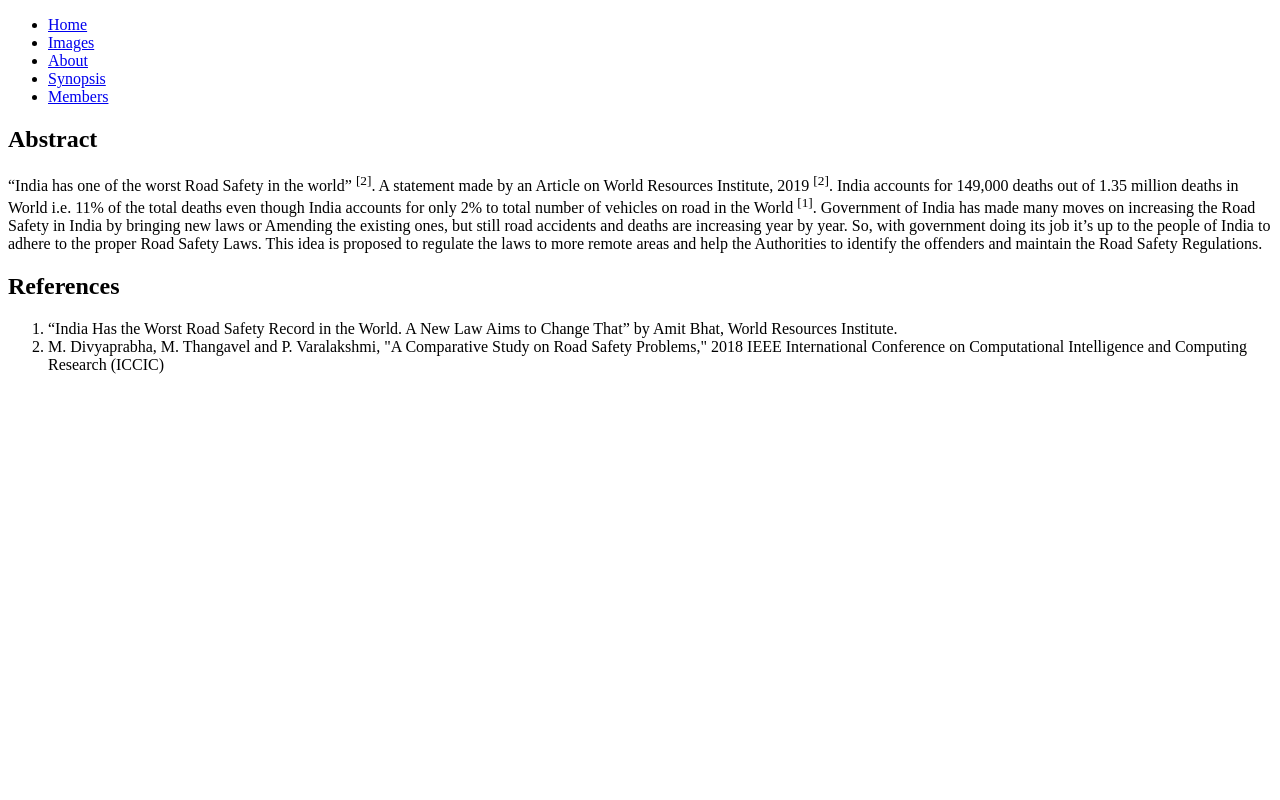
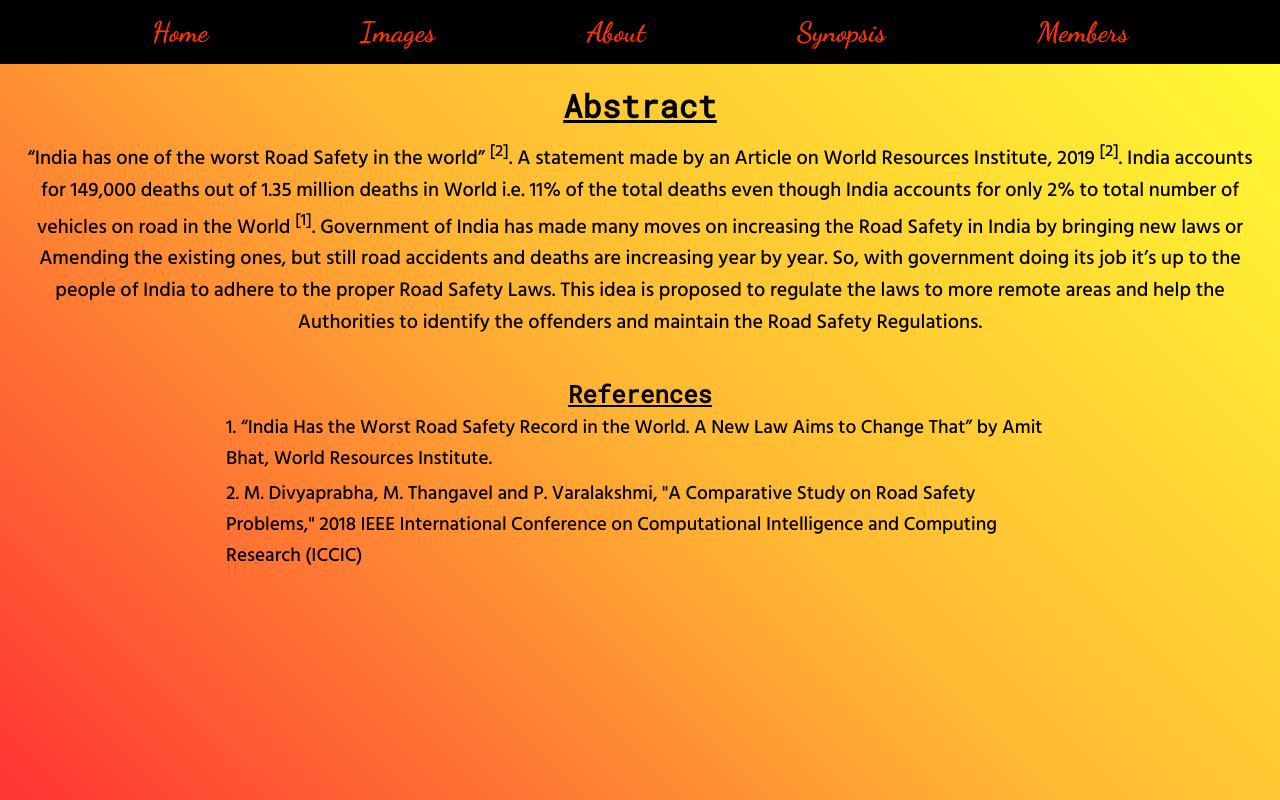
Before and after one commit to shubhammurteli/Speed_Monitor, a plain HTML site: page html/About.html in a window 1280 px wide. Drawn offline with Linux system fonts and the light colour scheme; the site is published under a folder, as on GitHub Pages, so addresses that start at the root find nothing.

Commit message:
Updated Path url

```diff
--- a/html/About.html
+++ b/html/About.html
@@ -5,17 +5,17 @@
     <meta charset="UTF-8">
     <meta name="viewport" content="width=device-width, initial-scale=1.0">
     <title>About</title>
-    <link rel="stylesheet" href="/css/style.css">
-    <link rel="stylesheet" href="/css/about_style.css">
+    <link rel="stylesheet" href="../css/style.css">
+    <link rel="stylesheet" href="../css/about_style.css">
 </head>
 
 <body>
     <ul id="navbar">
         <li><a href="/">Home</a></li>
-        <li><a href="/html/Images.html">Images</a></li>
-        <li><a href="/html/About.html">About</a></li>
-        <li><a href="/html/Synopsis.html">Synopsis</a></li>
-        <li><a href="/html/Members.html">Members</a></li>
+        <li><a href="./Images.html">Images</a></li>
+        <li><a href="About.html">About</a></li>
+        <li><a href="./Synopsis.html">Synopsis</a></li>
+        <li><a href="./Members.html">Members</a></li>
     </ul>
     <section id="abstract">
         <h1>Abstract</h1>
```
Also changed, not shown: html/Images.html (+6 -6 lines), html/Members.html (+6 -6 lines), html/Synopsis.html (+6 -6 lines), index.html (+6 -6 lines).
